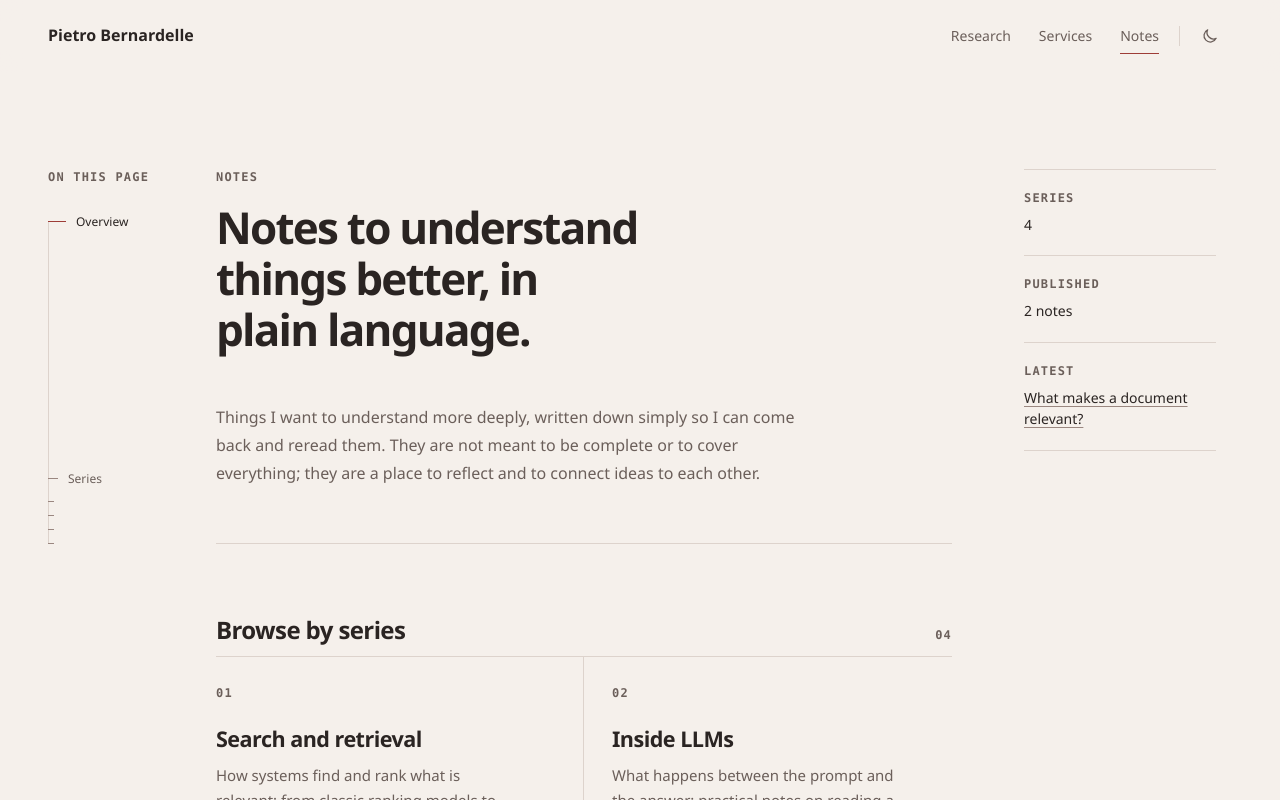
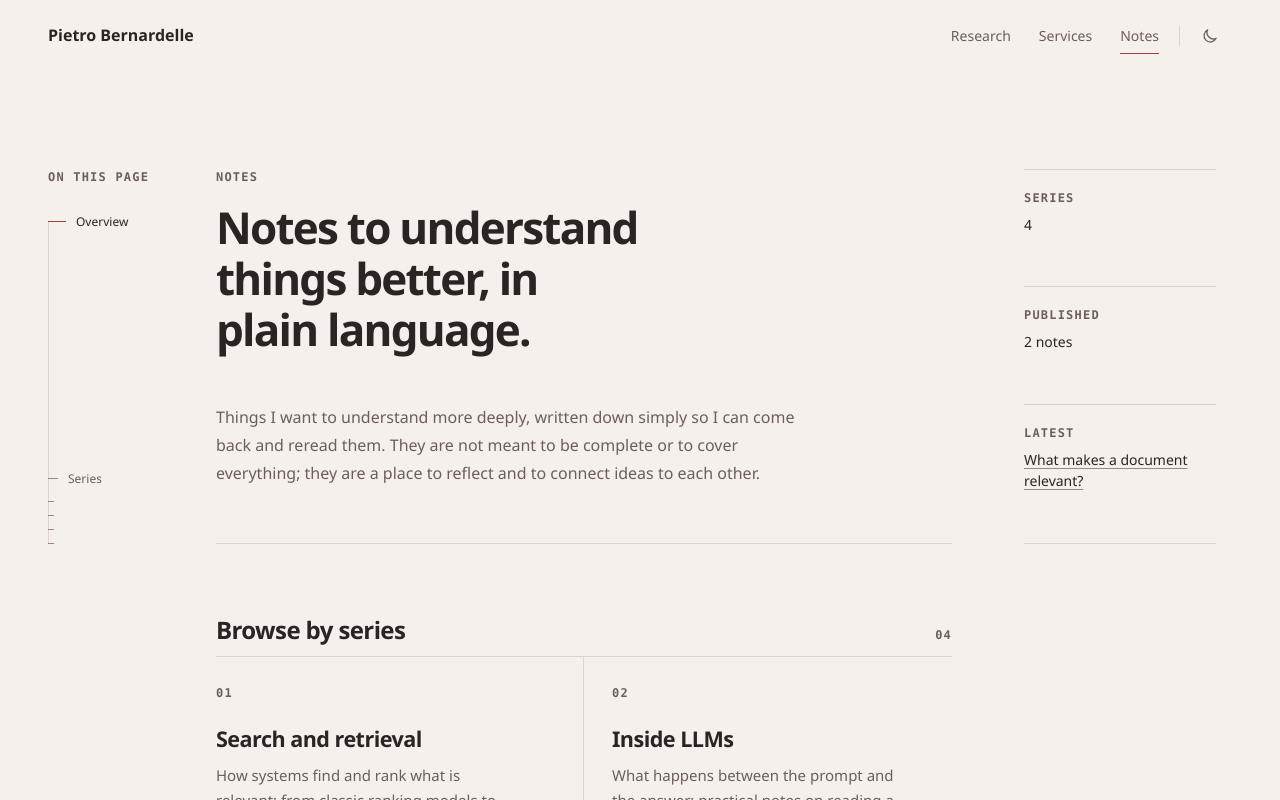
Before and after one commit to PietroBernardelle/pietrobernardelle.github.io, a Next.js app: page /blog in a window 1280 px wide. Shown: the top 800 px of the page. Built offline with nearby package versions, Linux system fonts and the light colour scheme.

Commit message:
Remove blur and update page reveal effects

```diff
--- a/app/blog/series/[series]/page.tsx
+++ b/app/blog/series/[series]/page.tsx
@@ -2,6 +2,7 @@ import type { Metadata } from 'next';
 import Link from 'next/link';
 import { notFound } from 'next/navigation';
 import { PageFrame } from '@/components/PageFrame';
+import { ScrollReveal } from '@/components/ScrollReveal';
 import { SeriesParts, seriesPartId } from '@/components/SeriesParts';
 import { getSeries } from '@/lib/blog';
 import { pageMetadata } from '@/lib/seo';
@@ -41,13 +42,13 @@ export default async function SeriesPage({ params }: SeriesPageProps) {
       ]}
       rail={s.parts.length ? [{ id: 'parts', label: listLabel, items: s.parts.map((part) => ({ id: seriesPartId(part.part), label: `Part ${part.part}` })) }] : []}
     >
-      <section id="parts" className="content-section anchor-section" aria-labelledby="parts-heading">
+      <ScrollReveal id="parts" className="content-section anchor-section" aria-labelledby="parts-heading">
         <div className="section-heading-row">
           <h2 id="parts-heading">{listLabel}</h2>
           <span>{String(s.parts.length || s.published).padStart(2, '0')}</span>
         </div>
         <SeriesParts series={s} />
-      </section>
+      </ScrollReveal>
 
       <nav className="article-return" aria-label="Series navigation">
         <Link className="arrow-link" href="/blog/">
--- a/app/globals.css
+++ b/app/globals.css
@@ -208,7 +208,6 @@ button {
   z-index: 50;
   border-bottom: 1px solid transparent;
   background: var(--header-background);
-  backdrop-filter: blur(12px);
 }
 
 /* The divider grows from the centre outwards once the page scrolls. */
@@ -503,7 +502,6 @@ button {
 
 .scroll-reveal[data-reveal-ready='true'] {
   opacity: var(--reveal-opacity);
-  filter: blur(var(--reveal-blur));
   transform: translateY(var(--reveal-rise));
 }
 
--- a/components/FrameEffects.tsx
+++ b/components/FrameEffects.tsx
@@ -11,7 +11,9 @@ export function FrameEffects() {
     const frame = document.querySelector<HTMLElement>('.page-frame, .home-frame');
     const heading = frame?.querySelector<HTMLElement>('.page-heading, .home-hero');
     if (!frame || !heading) return;
-    const facts = frame.querySelector<HTMLElement>('.facts-rail, .home-right-rail .profile-rail');
+    // The right column's copy, not the one PageFrame repeats under the heading for phones
+    // (hidden on wide screens, and earlier in the page).
+    const facts = frame.querySelector<HTMLElement>('.page-right-rail .facts-rail, .home-right-rail .profile-rail');
     // Inner pages stretch the facts list; the homepage profile grows its last block.
     const factsList = facts?.classList.contains('facts-rail') ? facts.querySelector<HTMLElement>(':scope > dl') : null;
     const lastBlock = facts && !factsList ? (facts.lastElementChild as HTMLElement | null) : null;
--- a/components/ScrollReveal.tsx
+++ b/components/ScrollReveal.tsx
@@ -2,9 +2,9 @@
 
 import { useEffect, useRef, type HTMLAttributes, type ReactNode } from 'react';
 
-// A section that comes into focus as it scrolls up the screen: it starts faded,
-// blurred and slightly lowered, and sharpens over about a third of the screen; it
-// fades again as it leaves the top. Used on the homepage, Research, and Services.
+// A section that comes into view as it scrolls up the screen: it starts faded and
+// slightly lowered, and settles over about a third of the screen; it fades again as
+// it leaves the top. Used on the homepage, Research, and Services.
 export function ScrollReveal({
   children,
   className,
@@ -33,7 +33,6 @@ export function ScrollReveal({
       const easedIn = entering * entering * (3 - 2 * entering);
 
       element.style.setProperty('--reveal-opacity', eased.toFixed(3));
-      element.style.setProperty('--reveal-blur', `${((1 - eased) * 6).toFixed(2)}px`);
       element.style.setProperty('--reveal-rise', `${((1 - easedIn) * 20).toFixed(2)}px`);
       element.dataset.revealReady = 'true';
       frame = 0;
```
